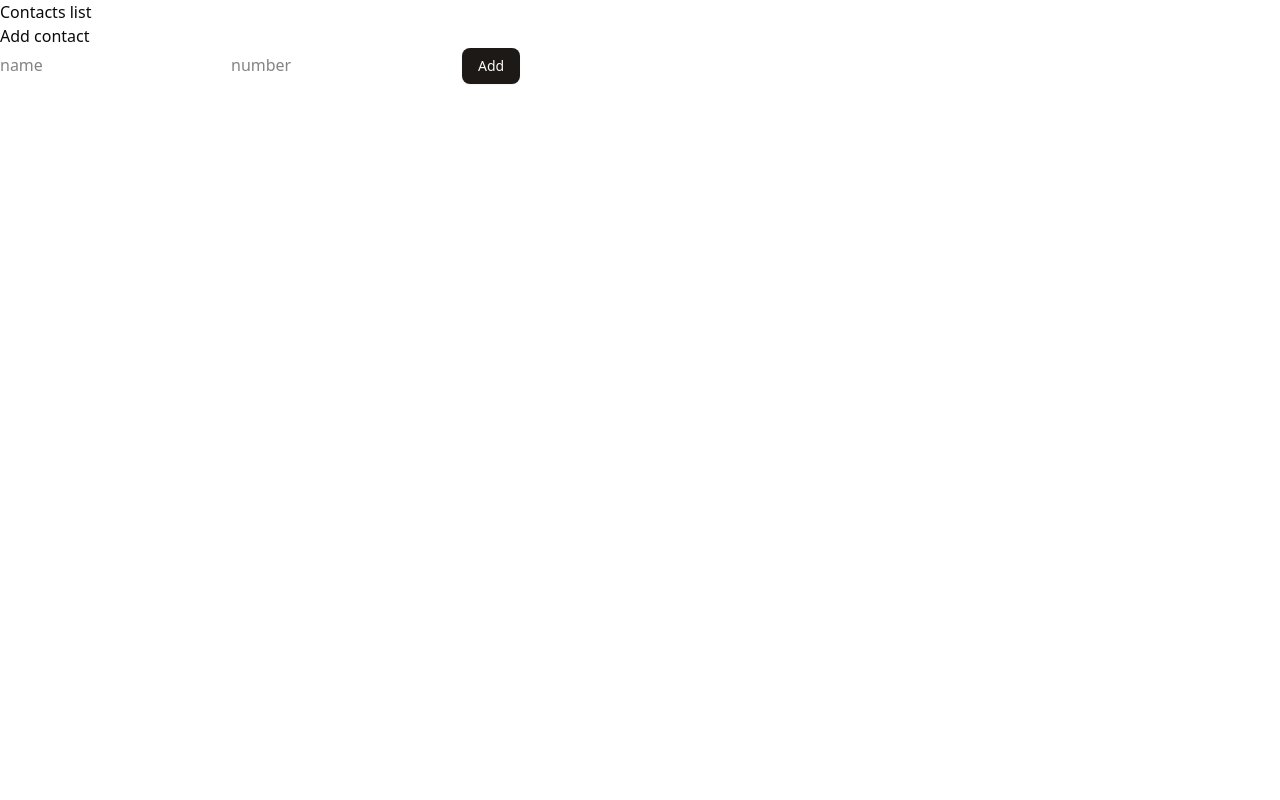
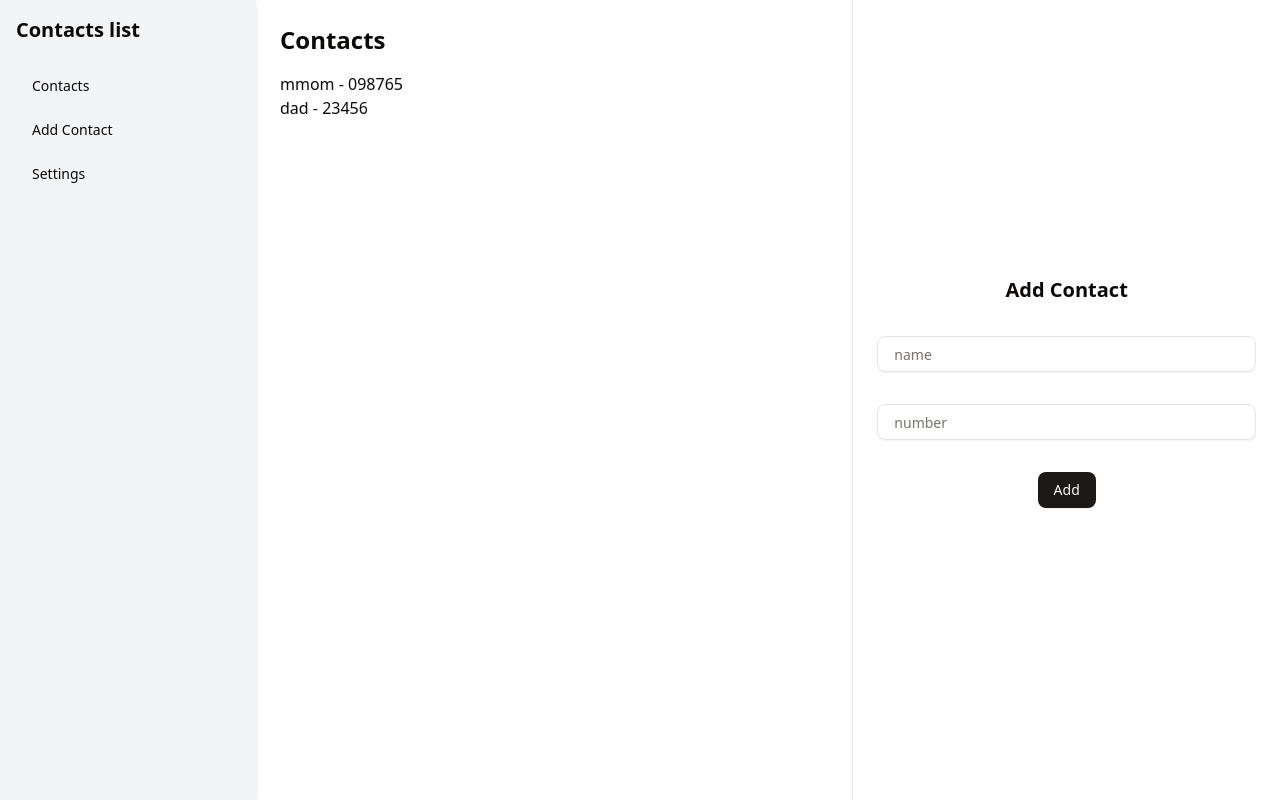
Before and after one commit to verrakav/contacts-app, a React (Vite) app: page / in a window 1280 px wide. Built offline with nearby package versions, Linux system fonts and the light colour scheme.

Commit message:
functional basic layout

```diff
--- a/src/App.tsx
+++ b/src/App.tsx
@@ -1,40 +1,79 @@
 //  hooks
 import { useState, useEffect } from "react";
 import { invoke } from "@tauri-apps/api/core";
+// shadcn components
+import { Button } from "./components/ui/button";
+import { Input } from "./components/ui/input";
 // components
-import { Button } from "./components/ui/button";
 
+//  TODO: extract into types
 type TContact = {
   name: string;
   phone: string;
 };
 
 export default function App() {
-  const [contacts, setContacts] = useState<TContact[]>([]);
-  // TODO: refactor into an object state
-  const [name, setName] = useState<string>("");
-  const [phone, setPhone] = useState<string>("");
+  //  TODO: change the state | dummy data at the moment
+  const [contacts, setContacts] = useState<TContact[]>([
+    { name: "mmom", phone: "098765" },
+    { name: "dad", phone: "23456" },
+  ]);
+  const [newContact, setNewContact] = useState<TContact | null>(null);
 
   async function loadContacts() {
     const res: TContact[] = await invoke("get_contacts");
     setContacts(res);
   }
 
-  async function handleAdd() {
-    if (!name || !phone) return;
-    await invoke("add_contact", { name, phone });
-    setName("");
-    setPhone("");
-    loadContacts();
-  }
-
   useEffect(() => {
-    loadContacts;
+    loadContacts(); // you forgot () here
   }, []);
 
   return (
-    <div>
-      <h1>Contacts list</h1>
+    <div className="flex h-screen w-full">
+      {/* Left Sidebar */}
+      <Sidebar />
+
+      {/* Center Column */}
+      <div className="flex flex-col flex-1 p-6 overflow-auto border-r">
+        <h1 className="text-2xl font-bold mb-4">Contacts</h1>
+        <PhonesList contacts={contacts} />
+      </div>
+
+      {/* Right Column */}
+      <div className="w-1/3 p-6 flex flex-col items-center justify-center">
+        <h2 className="text-xl font-semibold mb-4">Add Contact</h2>
+        <InputSection
+          newContact={newContact}
+          setNewContact={setNewContact}
+          loadContacts={loadContacts}
+        />
+      </div>
+    </div>
+  );
+}
+
+function Sidebar() {
+  return (
+    <aside className="h-screen w-64 bg-gray-100 dark:bg-gray-900 p-4 shadow-md flex flex-col">
+      <h1 className="text-xl font-semibold mb-6">Contacts list</h1>
+      <nav className="flex flex-col gap-2">
+        <Button variant="ghost" className="justify-start">
+          Contacts
+        </Button>
+        <Button variant="ghost" className="justify-start">
+          Add Contact
+        </Button>
+        <Button variant="ghost" className="justify-start">
+          Settings
+        </Button>
+      </nav>
+    </aside>
+  );
+}
+
+function PhonesList({ contacts }: { contacts: TContact[] }) {
+  return (
     <ul>
       {contacts.map((contact: TContact, idx: number) => (
         <li key={idx}>
@@ -42,20 +81,53 @@ export default function App() {
         </li>
       ))}
     </ul>
-      <h2>Add contact</h2>
-      <input
+  );
+}
+
+function InputSection({
+  newContact,
+  setNewContact,
+  loadContacts,
+}: {
+  newContact: TContact | null;
+  setNewContact: React.Dispatch<React.SetStateAction<TContact | null>>;
+  loadContacts: () => void;
+}) {
+  async function handleAdd() {
+    if (!newContact || !newContact.name || !newContact.phone) return;
+    await invoke("add_contact", { newContact });
+    setNewContact(null);
+    loadContacts();
+  }
+  return (
+    <>
+      <Input
+        className="p-4 m-4"
         type="text"
         placeholder="name"
-        value={name}
-        onChange={(e) => setName(e.target.value)}
+        value={newContact?.name ?? ""}
+        onChange={(e) =>
+          setNewContact((prev) => {
+            if (!prev) return { name: e.target.value, phone: "" };
+            return { ...prev, name: e.target.value };
+          })
+        }
       />
-      <input
+      <Input
+        className="p-4 m-4"
         type="text"
         placeholder="number"
-        value={phone}
-        onChange={(e) => setPhone(e.target.value)}
+        value={newContact?.phone ?? ""}
+        onChange={(e) =>
+          setNewContact((prev) => {
+            if (!prev) return { name: "", phone: e.target.value };
+            return { ...prev, phone: e.target.value };
+          })
+        }
       />
-      <Button onClick={handleAdd}>Add</Button>
-    </div>
+      <Button className="p-4 m-4" onClick={handleAdd}>
+        Add
+      </Button>
+    </>
   );
 }
```
Lines whose indentation alone changed are shown as unchanged.
